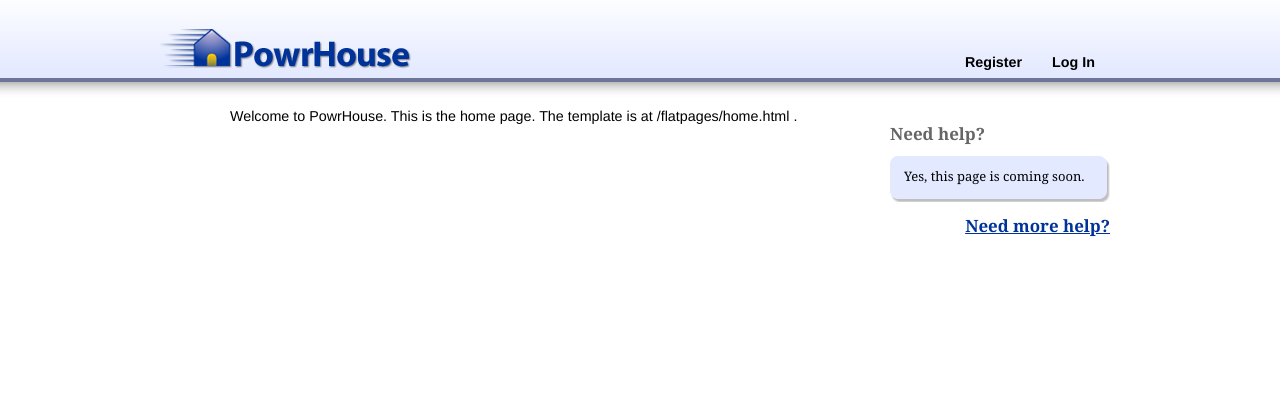
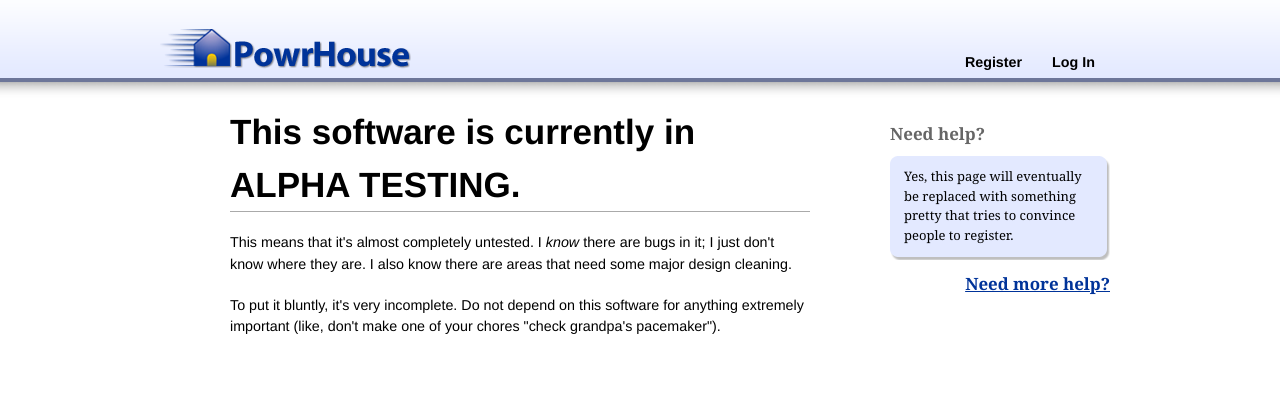
Before and after one commit to jakeboxer/powrhouse, a Django app: template templates/flatpages/home.html in a window 1280 px wide. Shown: the top 398 px of the page. Run offline with Django 3.2, Linux system fonts and the light colour scheme; the template is opened without the code that fills it, so the values that code supplies are empty.

Commit message:
Changed front page to reflect alpha status

```diff
--- a/templates/flatpages/home.html
+++ b/templates/flatpages/home.html
@@ -3,11 +3,15 @@
 {% block title %}Home{% endblock %}
 
 {% block content %}
-<p>Welcome to PowrHouse. This is the home page. The template is at /flatpages/home.html .</p>
+<h1>This software is currently in ALPHA TESTING.</h1>
+
+<p>This means that it's almost completely untested. I <em>know</em> there are bugs in it; I just don't know where they are. I also know there are areas that need some major design cleaning.</p>
+
+<p>To put it bluntly, it's very incomplete. Do not depend on this software for anything extremely important (like, don't make one of your chores "check grandpa's pacemaker").</p>
 {% endblock %}
 
 {% block sidehelp %}
 <div class="bubble">
-	<p>Yes, this page is coming soon.</p>
+	<p>Yes, this page will eventually be replaced with something pretty that tries to convince people to register.</p>
 </div>
 {% endblock %}
```
